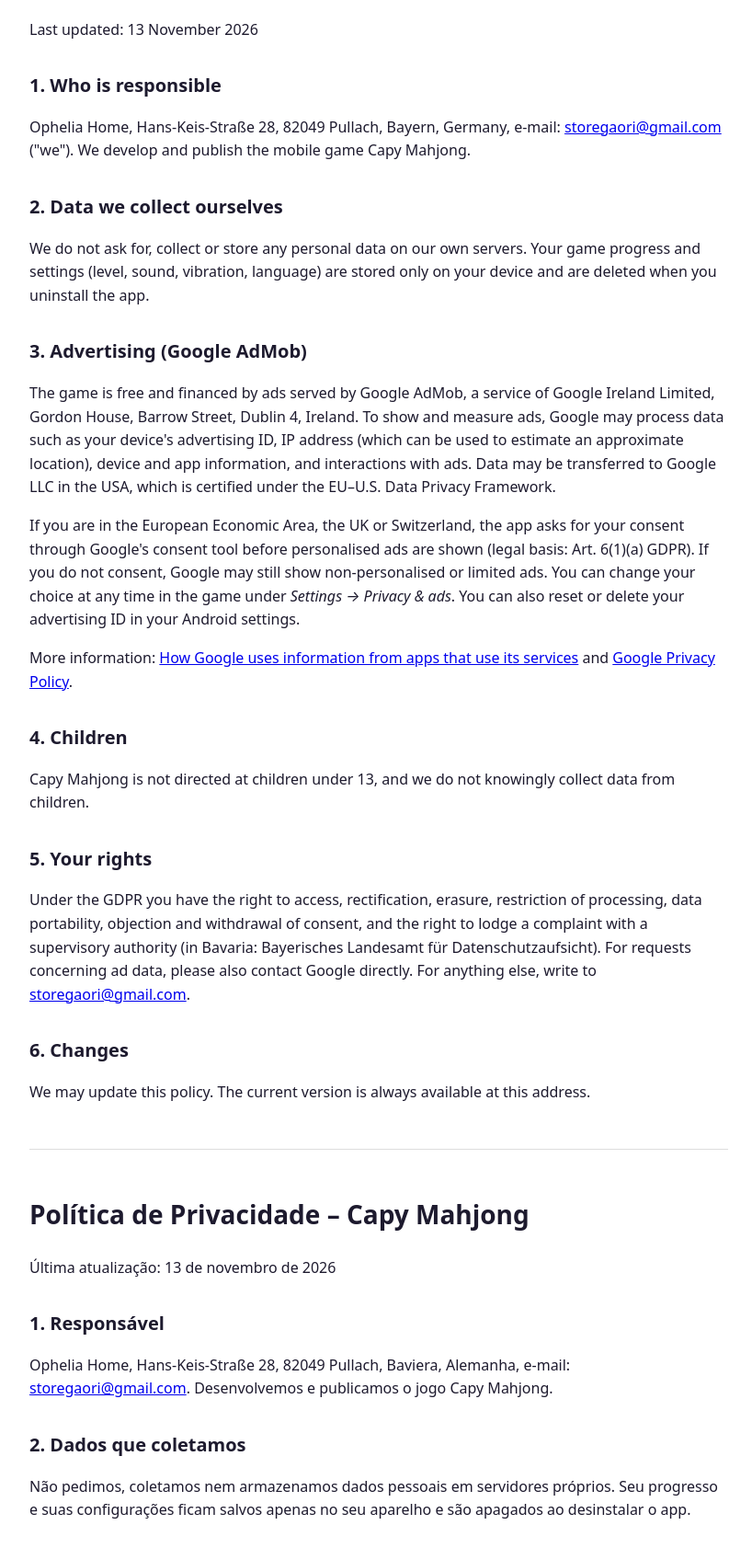
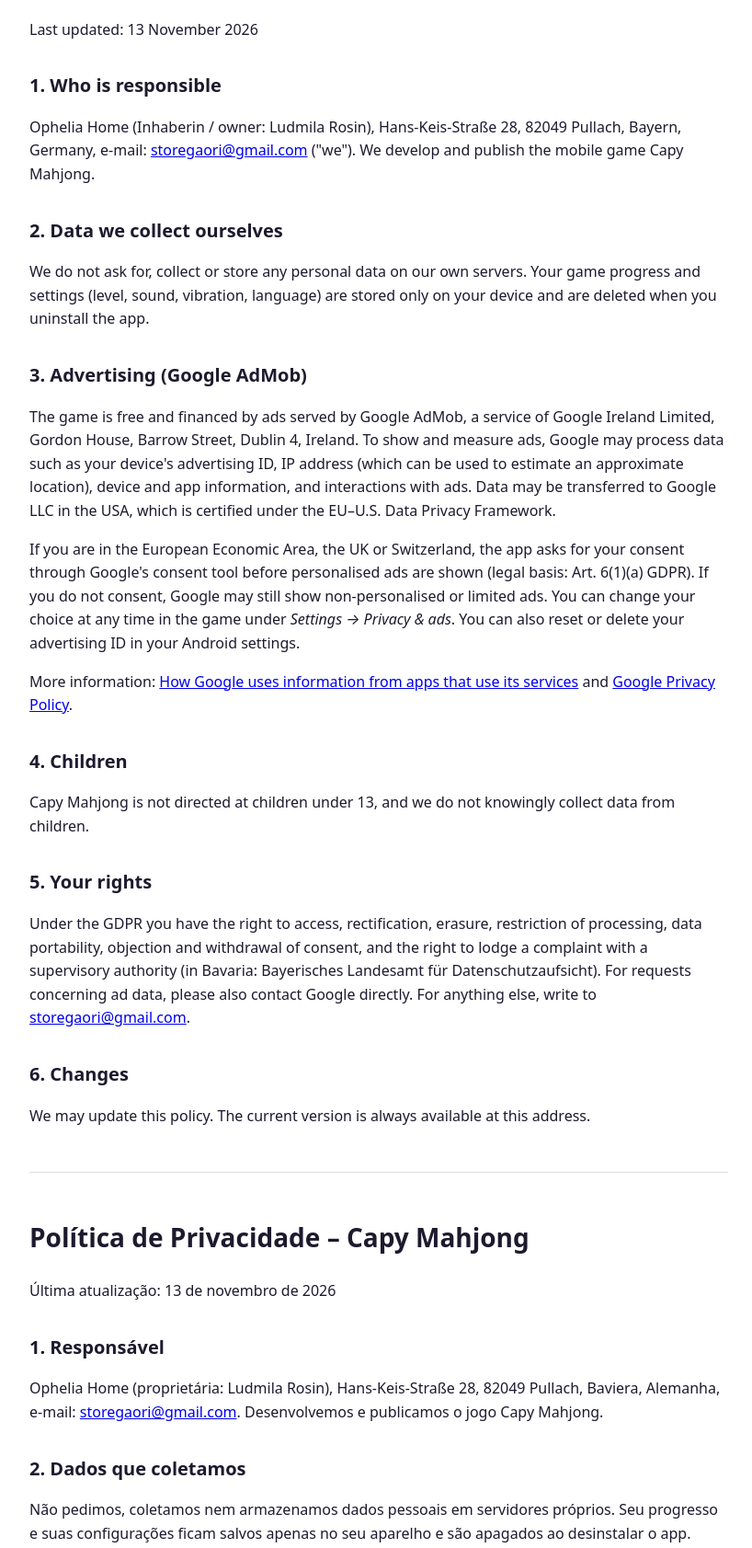
Before and after one commit to WorldGames2026/WorldGames2026.github.io, a plain HTML site: page privacidade-capy-mahjong.html in a window 1280 px wide. Shown: the part 160-1843 px from the top of the page at 92% size, without its empty margins (228-1046 px from the left). Drawn offline with Linux system fonts and the light colour scheme.

Commit message:
Add files via upload

```diff
--- a/privacidade-capy-mahjong.html
+++ b/privacidade-capy-mahjong.html
@@ -21,7 +21,7 @@
 <p>Last updated: 13 November 2026</p>
 
 <h2>1. Who is responsible</h2>
-<p>Ophelia Home, Hans-Keis-Straße 28, 82049 Pullach, Bayern, Germany,
+<p>Ophelia Home (Inhaberin / owner: Ludmila Rosin), Hans-Keis-Straße 28, 82049 Pullach, Bayern, Germany,
 e-mail: <a href="mailto:storegaori@gmail.com">storegaori@gmail.com</a> ("we"). We develop and publish the mobile game Capy Mahjong.</p>
 
 <h2>2. Data we collect ourselves</h2>
@@ -60,7 +60,7 @@ For anything else, write to <a href="mailto:storegaori@gmail.com">storegaori@gma
 <p>Última atualização: 13 de novembro de 2026</p>
 
 <h2>1. Responsável</h2>
-<p>Ophelia Home, Hans-Keis-Straße 28, 82049 Pullach, Baviera, Alemanha,
+<p>Ophelia Home (proprietária: Ludmila Rosin), Hans-Keis-Straße 28, 82049 Pullach, Baviera, Alemanha,
 e-mail: <a href="mailto:storegaori@gmail.com">storegaori@gmail.com</a>. Desenvolvemos e publicamos o jogo Capy Mahjong.</p>
 
 <h2>2. Dados que coletamos</h2>
```
Also changed, not shown: index.html (+1 -1 lines), privacidade-capy-solitaire.html (+2 -2 lines), privacidade-color-glow.html (+2 -2 lines).
